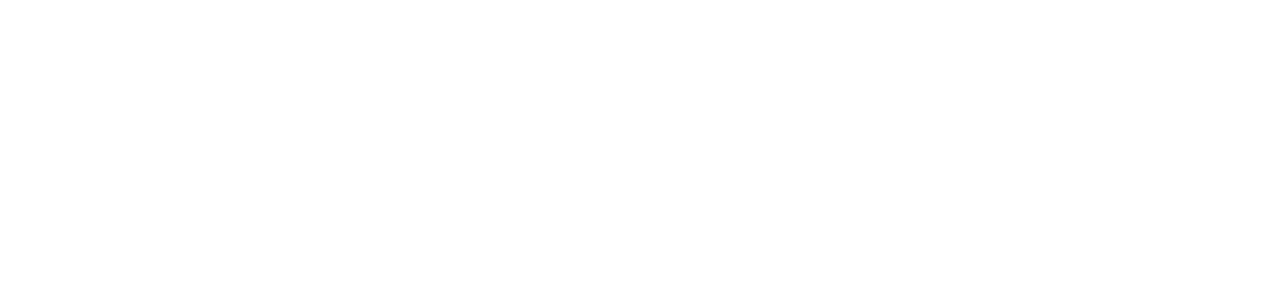
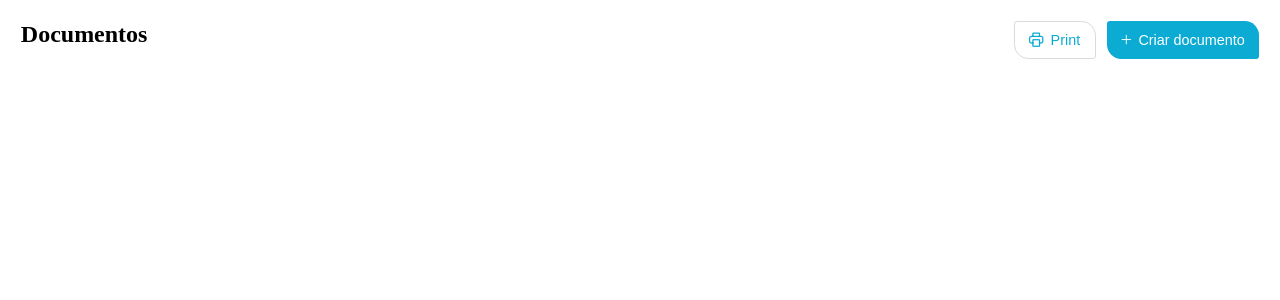
Before and after one commit to AndrewGPFranco/synch-ui, a Vue app: page /tables in a window 1280 px wide. Before the commit this address had no page. Shown: the top 300 px of the page. Built offline with nearby package versions, Linux system fonts and the light colour scheme; sample sign-in values are in the browser's storage.

Commit message:
feat: iniciando a nova tela, 'navbar' criada

```diff
--- a/src/assets/base.scss
+++ b/src/assets/base.scss
@@ -5,3 +5,4 @@
 }
 
 $background-login: #141c24;
+$color-button-blue: rgb(12, 171, 211);
--- a/src/router/index.ts
+++ b/src/router/index.ts
@@ -1,7 +1,7 @@
-import { createRouter, createWebHistory } from 'vue-router'
 import HomeView from '../views/HomeView.vue'
 import AuthView from '@/views/AuthView.vue'
 import { useAuthStore } from '@/stores/auth-store.ts'
+import { createRouter, createWebHistory } from 'vue-router'
 
 const router = createRouter({
   history: createWebHistory(import.meta.env.BASE_URL),
@@ -16,6 +16,11 @@
       name: 'login',
       component: AuthView,
     },
+    {
+      path: '/tables',
+      name: 'tables',
+      component: () => import('../views/TableView.vue'),
+    }
   ],
 })
 
--- a/src/views/HomeView.vue
+++ b/src/views/HomeView.vue
@@ -2,7 +2,7 @@
   <main>
     <h1>Home aqui</h1>
     <p>Conteúdo aqui</p>
-    <router-link :to="{ name: 'login' }">Login</router-link>
+    <router-link :to="{ name: 'tables' }">Tabelas</router-link>
     <button @click="logout">Logout</button>
   </main>
 </template>
@@ -18,3 +18,13 @@
   await router.push({ name: 'login' })
 }
 </script>
+
+<style scoped lang="scss">
+main {
+  display: flex;
+  flex-direction: column;
+  justify-content: center;
+  align-items: center;
+  height: 100vh;
+}
+</style>
--- /dev/null
+++ b/src/views/TableView.vue
@@ -0,0 +1,62 @@
+<template>
+    <section class="container-top">
+        <div>
+            <h1 class="title">Documentos</h1>
+        </div>
+        <div class="buttons">
+            <button class="btn-print">
+                <i class="pi pi-print"></i>
+                Print
+            </button>
+            <button class="btn-create">
+                <i class="pi pi-plus"></i>
+                Criar documento
+            </button>
+        </div>
+    </section>
+</template>
+
+<script setup lang="ts">
+
+</script>
+
+<style scoped lang="scss">
+@use '@/assets/base' as *;
+
+.container-top {
+    display: flex;
+    padding: 1.3em;
+    justify-content: space-between;
+
+    .buttons {
+        display: flex;
+        gap: 0.7em;
+
+        button {
+            display: flex;
+            align-items: center;
+            border: none;
+            padding: 0.7em 1em;
+            border-radius: 0.2em 1em;
+            font-size: 0.9em;
+            cursor: pointer;
+            gap: 0.5em;
+        }
+
+        .btn-print {
+            background-color: transparent;
+            border: 1px solid rgb(218, 218, 218);
+            color: $color-button-blue;
+        }
+
+        .btn-create {
+            background-color: $color-button-blue;
+            color: white;
+
+            i {
+                font-size: 0.7em;
+            }
+        }
+    }
+}
+</style>
```
